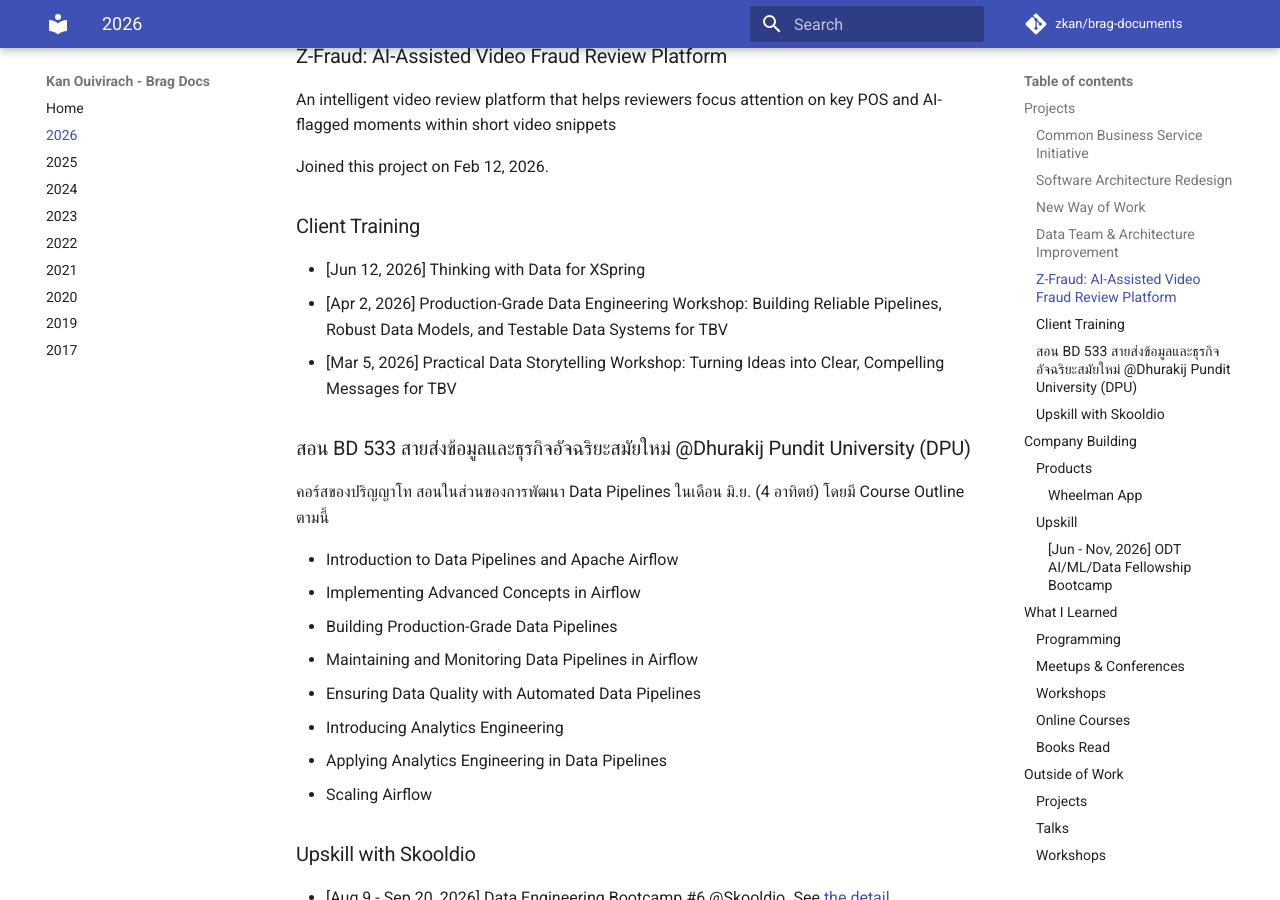
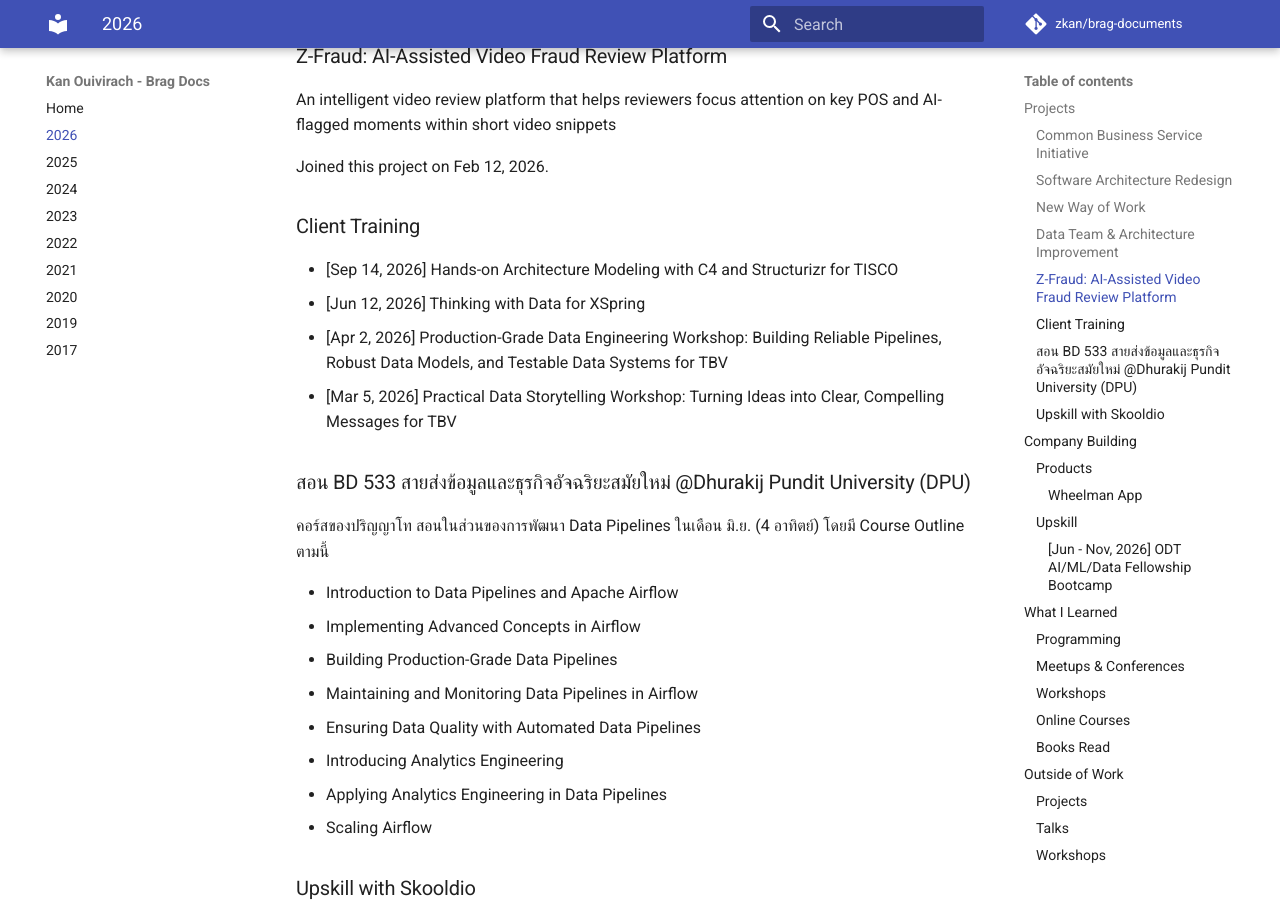
Before and after one commit to zkan/brag-documents, an MkDocs documentation site: the page built from docs/2026.md, in a window 1280 px wide and 900 px high, scrolled down 1217 px. Built offline with MkDocs 1.6.1 and Material for MkDocs 9.7.7, drawn with Linux system fonts in a browser that asks for light colours; comment, search, counter and statistics services are not loaded.

Commit message:
Add C4 workshop

```diff
--- a/docs/2026.md
+++ b/docs/2026.md
@@ -49,6 +49,7 @@
 
 ### Client Training
 
+* [Sep 14, 2026] Hands-on Architecture Modeling with C4 and Structurizr for TISCO
 * [Jun 12, 2026] Thinking with Data for XSpring
 * [Apr 2, 2026] Production-Grade Data Engineering Workshop: Building Reliable
   Pipelines, Robust Data Models, and Testable Data Systems for TBV
```
